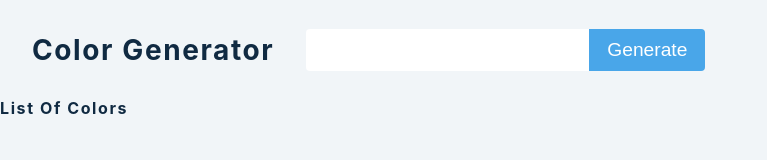
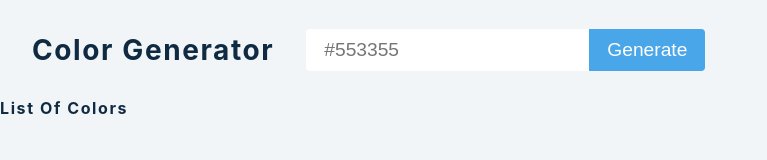
Before and after one commit to DPlilCoDeR/color-generator, a React (Create React App) app: page / in a window 1280 px wide. Shown: the top 160 px of the page, without its empty margins (0-767 px from the left). Built offline with nearby package versions, Linux system fonts and the light colour scheme.

Commit message:
get colors Values and catching errors in the input with className

```diff
--- a/src/App.js
+++ b/src/App.js
@@ -2,6 +2,8 @@ import React, { useState } from 'react'
 import SingleColor from './SingleColor'
 
 import Values from 'values.js'
+
+const {log} = console
 
 function App() {
   const[color,setColor]=useState('');
@@ -10,7 +12,13 @@ function App() {
 
   const handleSubmit = (e) => {
     e.preventDefault();
-    console.log(color);
+    try {
+      let colors = new Values(color).all(10)
+      log(colors);
+    } catch (error) {
+      setError(true);
+      log(error)
+    }
   }
 
   return (
@@ -18,7 +26,13 @@ function App() {
       <section className='container'>
         <h3>Color Generator</h3>
         <form onSubmit={handleSubmit}>
-          <input type='text' value={color} onChange={e => setColor(e.target.value)}/>
+          <input
+            className={`${error? 'error' : null}`}
+            type='text'
+            value={color}
+            placeholder="#553355"
+            onChange={e => setColor(e.target.value)}
+          />
           <button className='btn' type='submit'>Generate</button>
         </form>
       </section>
```
